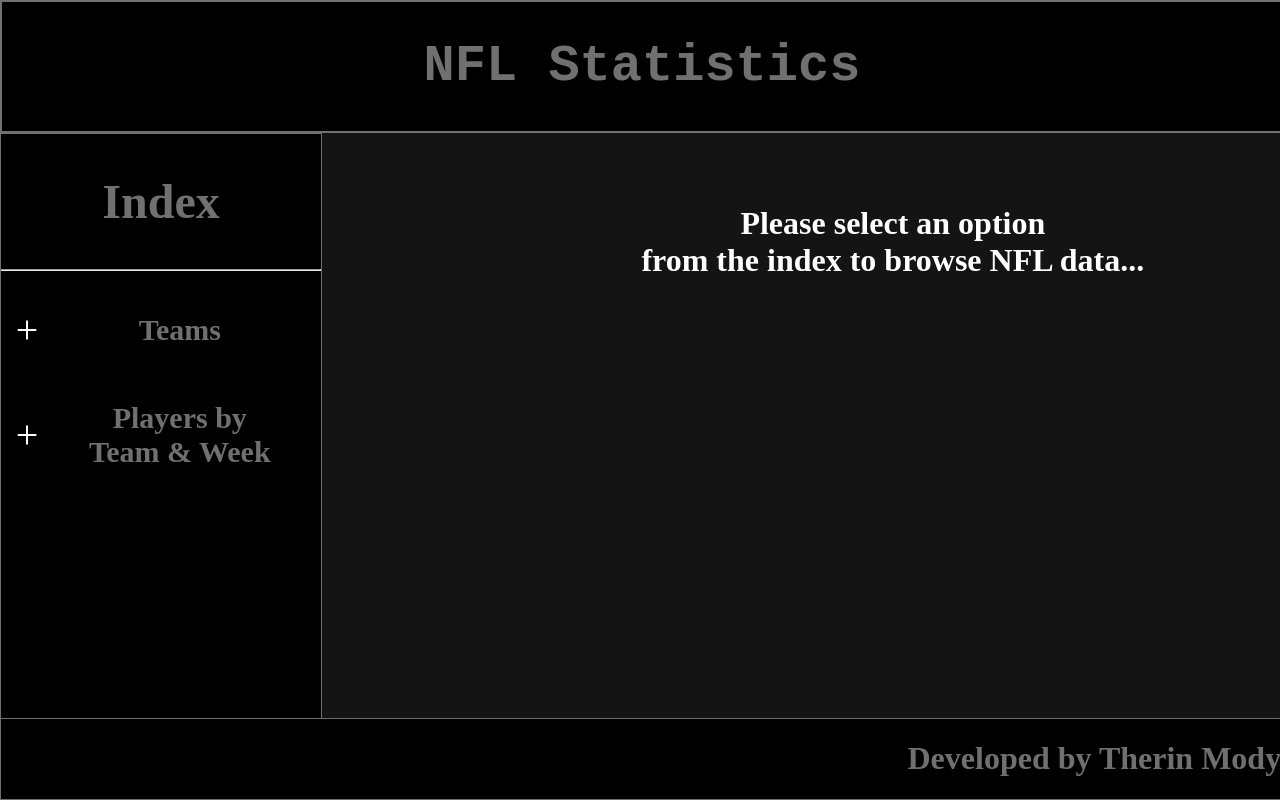
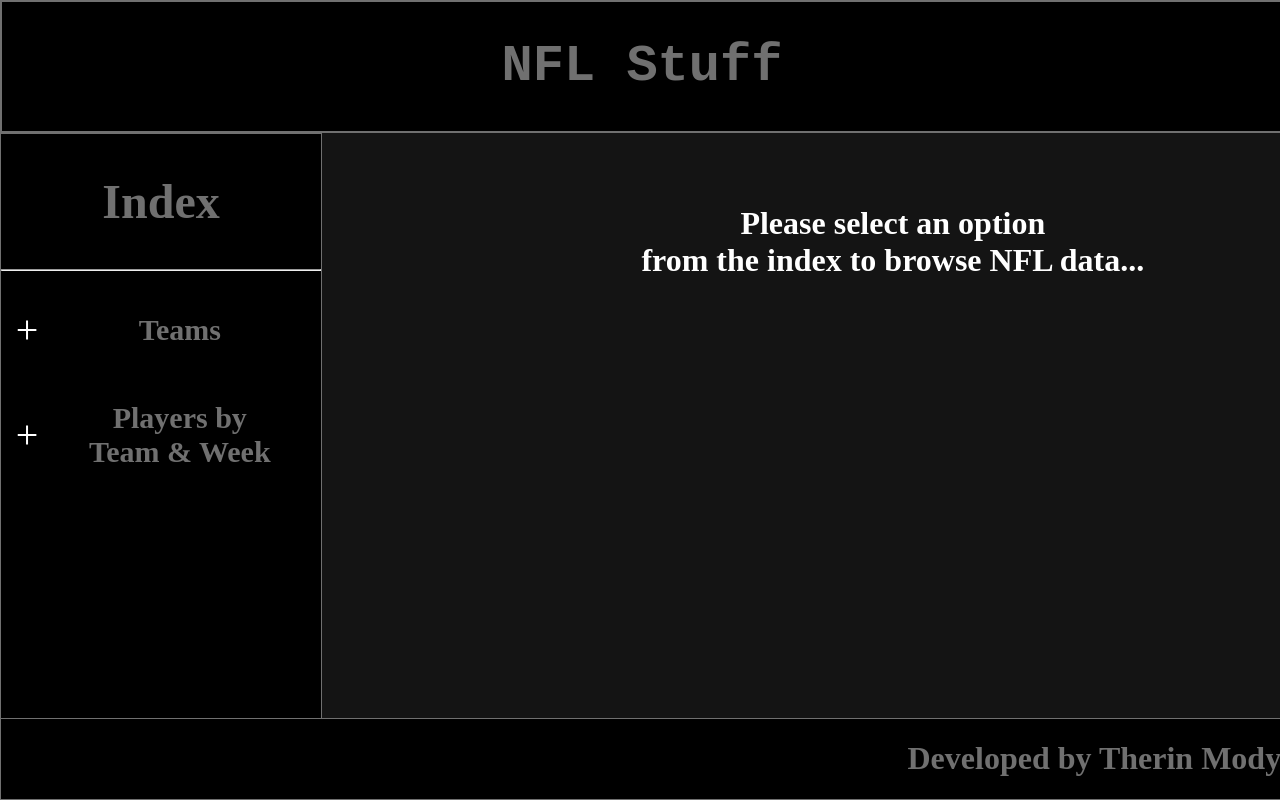
Before and after one commit to therinMody/NFLStatsProject, a React (Create React App) app in the folder client/: page / in a window 1280 px wide. Built offline with nearby package versions, Linux system fonts and the light colour scheme.

Commit message:
Changed website name

```diff
--- a/client/src/components/header.js
+++ b/client/src/components/header.js
@@ -5,7 +5,7 @@
     return (
         <HeaderBar>
             <Container>
-                <h1>NFL Statistics</h1>
+                <h1>NFL Stuff</h1>
             </Container>
         </HeaderBar>
     );
```
